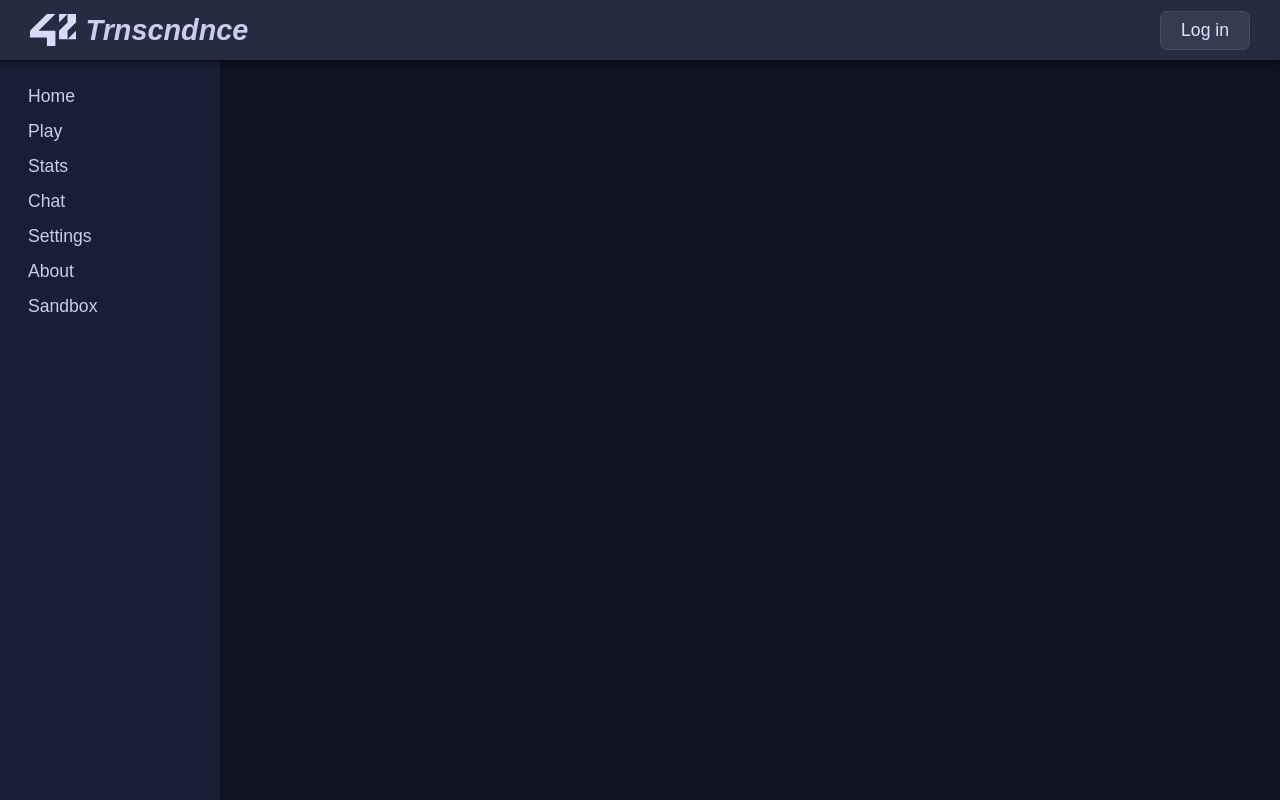
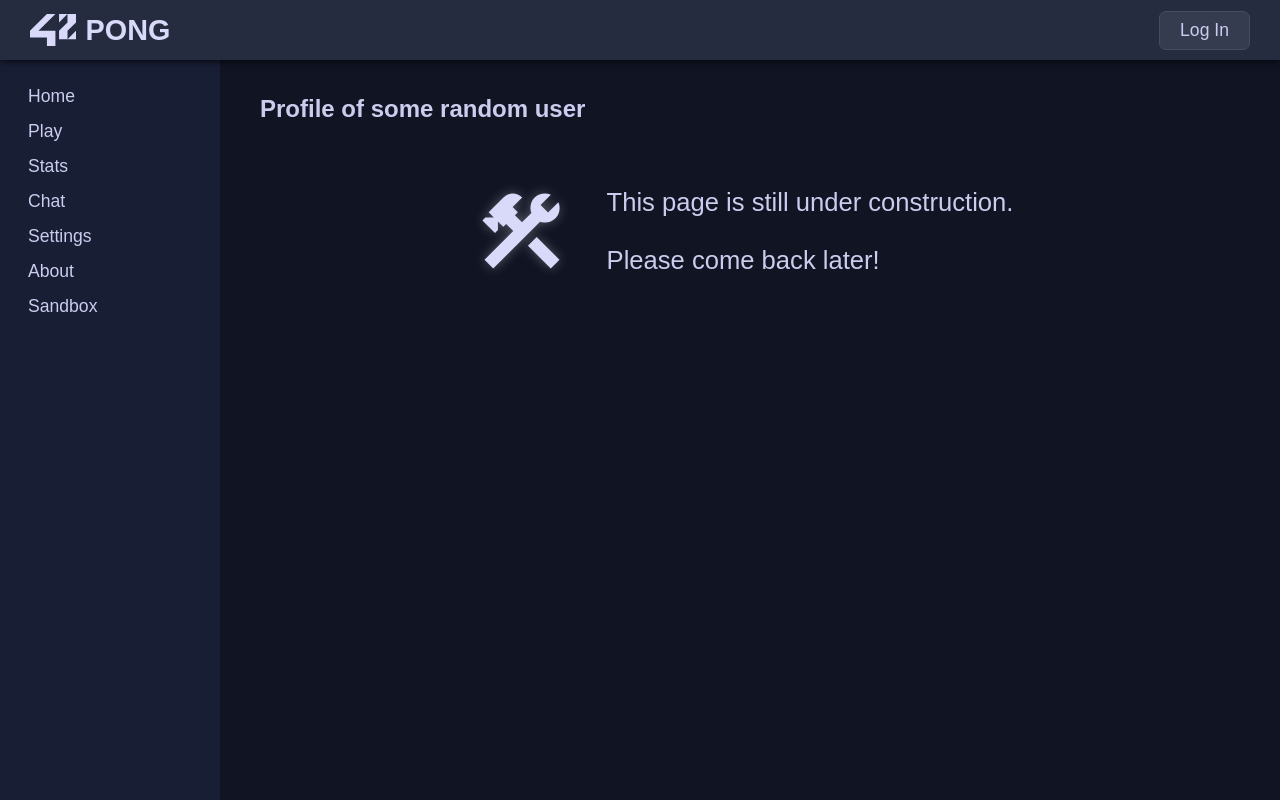
Before and after one commit to PliegerNicolas/ft_transcendence, a React (Vite) app in the folder srcs/requirements/frontend/app/: page /user in a window 1280 px wide. Built offline with nearby package versions, Linux system fonts and the light colour scheme.

Commit message:
Log In button now redirects to 42 api authentification endpoint

```diff
--- a/srcs/requirements/frontend/app/src/App.css
+++ b/srcs/requirements/frontend/app/src/App.css
@@ -35,15 +35,15 @@
 }
 
 .Header__TitleText {
-	color: var(--text-normal);
+	color: var(--text-middle);
 	text-decoration: none;
 	font-size: 1.8rem;
 	font-weight: 700;
-	font-style: italic;
 }
 
 .Header__Login {
 	font-size: 1.1rem;
+	color: var(--text-normal);
 	background: var(--bg-color-4);
 	border: 1px solid var(--bg-color-5);
 	padding: 8px 20px;
@@ -51,12 +51,14 @@
 	transition: .1s;
 	margin: 0;
 }
-
+.Header__Login:visited {
+	color: var(--text-normal);
+}
 .Header__Login:hover {
 	background: var(--bg-color-5);
+	color: var(--text-accent);
 	cursor: pointer;
 }
-
 .Header__Login:active {
 	background: var(--bg-color-4);
 }
--- a/srcs/requirements/frontend/app/src/App.tsx
+++ b/srcs/requirements/frontend/app/src/App.tsx
@@ -12,6 +12,7 @@ import Chat from "./components/Chat.tsx";
 import Settings from "./components/Settings.tsx";
 import About from "./components/About.tsx";
 import Sandbox from "./components/Sandbox.tsx";
+import User from "./components/User.tsx";
 
 function App()
 {
@@ -28,6 +29,7 @@ function App()
 					<Route path="/settings" element={<Settings />} />
 					<Route path="/about" element={<About />} />
 					<Route path="/sandbox" element={<Sandbox />} />
+					<Route path="/user" element={<User />} />
 				</Routes>
 			</div>
 		</Router>
--- a/srcs/requirements/frontend/app/src/components/Header.tsx
+++ b/srcs/requirements/frontend/app/src/components/Header.tsx
@@ -3,17 +3,24 @@ import ft_logo from "../assets/42.svg";
 
 function Header()
 {
+	const redirectLinkParams = new URLSearchParams({
+		client_id: "u-s4t2ud-6a30fe66352f0b35cfb0b9450bd1d47869dbcbe39ecb4f8fe01a3a95cb633809",
+		redirect_uri: `http://${location.hostname}:3030/`,
+		response_type: "code"
+	});
+	const redirectLink = "https://api.intra.42.fr/oauth/authorize?" + redirectLinkParams.toString();
+
 	return (
 		<header className="Header">
 			<Link to="/">
 				<div className="Header__Title">
 					<img className="Header__Logo" src={ft_logo} />
-					<span className="Header__TitleText">Trnscndnce</span>
+					<span className="Header__TitleText">PONG</span>
 				</div>
 			</Link>
-			<div className="Header__Login">
-				<span className="Header__LoginText">Log in</span>
-			</div>
+			<a href={redirectLink} className="Header__Login">
+				Log In
+			</a>
 		</header>
 	);
 }
--- a/srcs/requirements/frontend/app/src/components/Sandbox.tsx
+++ b/srcs/requirements/frontend/app/src/components/Sandbox.tsx
@@ -1,5 +1,5 @@
 import React from "react";
-import {Link} from "react-router-dom";
+import {Link, useNavigate} from "react-router-dom";
 
 import hourglass from "../assets/hourglass.svg";
 
@@ -7,6 +7,7 @@ function Sandbox()
 {
 	const [userList, setUserList] = React.useState([]);
 	const [loaded, setLoaded] = React.useState(false);
+	const navigate = useNavigate();
 
 	const userListHtml = userList.map(
 		(item: {username: string}, index) =>
@@ -21,9 +22,11 @@ function Sandbox()
 		try {
 			const response = await fetch(`http://${location.hostname}:3450/users`);
 			const users = await response.json();
+
 			clearInterval(loadingInterval);
 			setLoaded(true);
 			setUserList(users);
+
 		} catch (error: any) {
 			console.log("Failed to load user list: " + error.message);
 		}
@@ -49,6 +52,7 @@ function Sandbox()
 				</div>
 				}
 			<Link to="/"><button>Go home</button></Link>
+			<button onClick={() => navigate("/user")}>Check some user page</button>
 		</main>
 	);
 }
--- /dev/null
+++ b/srcs/requirements/frontend/app/src/components/User.tsx
@@ -0,0 +1,13 @@
+import Construction from "./Construction";
+
+function User()
+{
+	return (
+		<main className="MainContent">
+			<h2>Profile of some random user</h2>
+			<Construction />
+		</main>
+	);
+}
+
+export default User;
--- a/srcs/requirements/frontend/app/src/index.css
+++ b/srcs/requirements/frontend/app/src/index.css
@@ -45,6 +45,7 @@ a:visited {
 
 button {
 	padding: 5px 10px;
+	margin-right: 8px;
 	background: var(--bg-color-3);
 	border: 1px solid var(--bg-color-5);
 	color: var(--text-normal);
```
